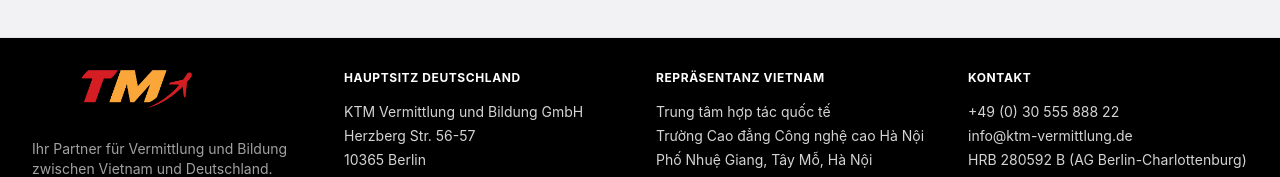
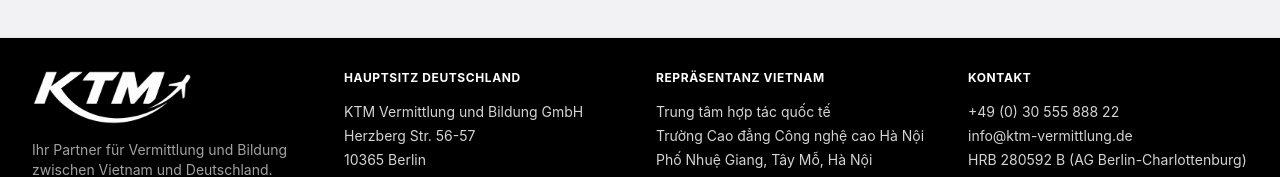
Before and after one commit to cameratal/itw_edulab_Phong_02, a React (Vite) app: page / in a window 1280 px wide. Shown: the part 5478-5655 px from the top of the page. Built offline with nearby package versions, Linux system fonts and the light colour scheme; a web font is replaced by a local one.

Commit message:
update Design

```diff
--- a/src/components/Footer.tsx
+++ b/src/components/Footer.tsx
@@ -22,7 +22,7 @@ export default function Footer({
         <div className="grid grid-cols-1 md:grid-cols-2 lg:grid-cols-4 gap-8 pb-8 border-b border-white/10 items-start">
           {/* Logo & Brand statement */}
           <div className="space-y-4">
-            <img src="/ktm_logo.png" alt="" className="w-40" />
+            <img src="/ktm_logo_bw.png" alt="" className="w-40" />
             <p className="text-sm text-neutral-400">
               Ihr Partner für Vermittlung und Bildung zwischen Vietnam und
               Deutschland.
--- a/src/components/Kontaktformular.tsx
+++ b/src/components/Kontaktformular.tsx
@@ -135,7 +135,7 @@ export default function Kontaktformular({ isSection = false }) {
 
           <div className="hidden md:block">
             <img
-              src="/ktm_direktor_02.png"
+              src="/vietnamese_girl_smiling_02.png"
               alt="Vietnamese girl smiling friendly"
               className="rounded-2xl shadow-xl object-cover w-full h-full aspect-[4/5]"
               referrerPolicy="no-referrer"
```
Also changed, not shown: public/ktm_logo_bw.png (added).
